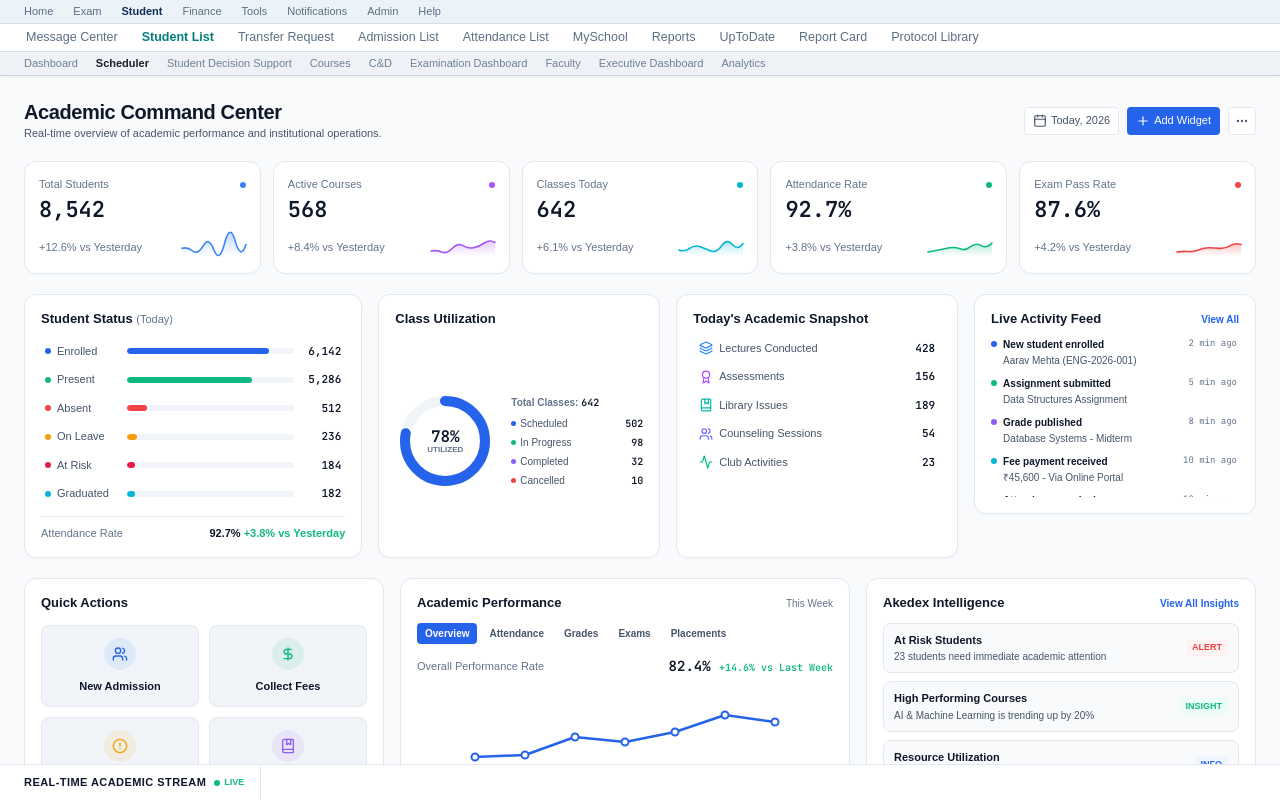
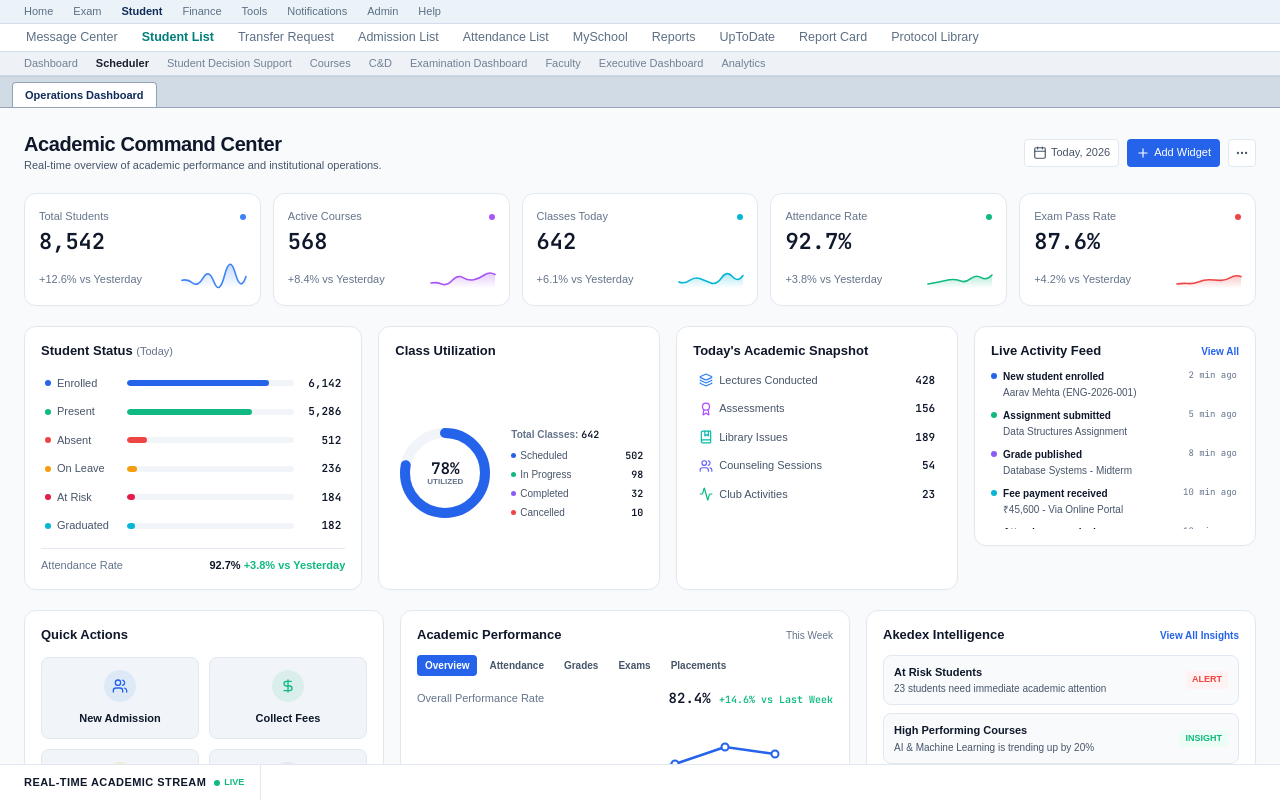
Before and after one commit to somraj-dev/akedex, a Next.js app in the folder frontend/: page / in a window 1280 px wide. Both pictures are taken after typing "Sample123" into the empty fields and a click on the button "OK". Built offline with nearby package versions, Linux system fonts and the light colour scheme.

Commit message:
feat: implement Chrome-style multiple workspace tabs bar

```diff
--- a/frontend/src/app/page.tsx
+++ b/frontend/src/app/page.tsx
@@ -5,6 +5,7 @@ import { useAppStore } from '@/lib/store';
 import { X } from 'lucide-react';
 import LoginScreen from '@/components/LoginScreen';
 import TopHeader from '@/components/TopHeader';
+import TabBar from '@/components/TabBar';
 import CommandBar from '@/components/CommandBar';
 import Dashboard from '@/components/Dashboard';
 import StudentExplorer from '@/components/StudentExplorer';
@@ -171,6 +172,9 @@ export default function Page() {
       {/* Unified 3-Row Professional Header */}
       <TopHeader />
 
+      {/* Chrome-style Workspace Tab Bar */}
+      <TabBar />
+
       {/* Dynamic Workspace Workspace View Area */}
       <main style={{
         flex: 1,
--- /dev/null
+++ b/frontend/src/components/TabBar.tsx
@@ -0,0 +1,112 @@
+'use client';
+
+import React from 'react';
+import { useAppStore } from '@/lib/store';
+import { X } from 'lucide-react';
+
+export default function TabBar() {
+  const { tabs, activeTabId, setActiveTab, closeTab } = useAppStore();
+
+  return (
+    <div style={{
+      height: '32px',
+      backgroundColor: '#d0dbe5', // Retro gray-blue tab bar background
+      borderBottom: '1px solid #94a3b8',
+      display: 'flex',
+      alignItems: 'flex-end',
+      paddingLeft: '12px',
+      paddingRight: '12px',
+      gap: '4px',
+      userSelect: 'none',
+      overflowX: 'auto',
+      scrollbarWidth: 'none', // Hide default scrollbars
+    }}>
+      <style>{`
+        /* Hide scrollbar for Chrome, Safari and Opera */
+        .tab-bar-container::-webkit-scrollbar {
+          display: none;
+        }
+      `}</style>
+      {tabs.map((tab) => {
+        const isActive = tab.id === activeTabId;
+        return (
+          <div
+            key={tab.id}
+            onClick={() => setActiveTab(tab.id)}
+            style={{
+              height: '26px',
+              display: 'flex',
+              alignItems: 'center',
+              gap: '8px',
+              paddingLeft: '12px',
+              paddingRight: '12px',
+              backgroundColor: isActive ? '#ffffff' : '#b0c4de', // Active is white, inactive is steel blue
+              color: isActive ? '#0f2c59' : '#334155', // Active is deep navy, inactive is slate
+              border: '1px solid #94a3b8',
+              borderBottom: isActive ? '1px solid #ffffff' : '1px solid #94a3b8',
+              borderRadius: '4px 4px 0 0',
+              fontSize: '11px',
+              fontWeight: isActive ? 'bold' : 'normal',
+              cursor: 'pointer',
+              position: 'relative',
+              zIndex: isActive ? 2 : 1,
+              transform: isActive ? 'translateY(1px)' : 'none',
+              maxWidth: '180px',
+              minWidth: '80px',
+              whiteSpace: 'nowrap',
+              transition: 'background-color 0.15s ease, color 0.15s ease',
+            }}
+            onMouseEnter={(e) => {
+              if (!isActive) {
+                e.currentTarget.style.backgroundColor = '#c5d3e8';
+              }
+            }}
+            onMouseLeave={(e) => {
+              if (!isActive) {
+                e.currentTarget.style.backgroundColor = '#b0c4de';
+              }
+            }}
+          >
+            <span style={{
+              overflow: 'hidden',
+              textOverflow: 'ellipsis',
+              flex: 1
+            }}>
+              {tab.label}
+            </span>
+            {tab.closable !== false && (
+              <button
+                onClick={(e) => {
+                  e.stopPropagation();
+                  closeTab(tab.id);
+                }}
+                style={{
+                  background: 'transparent',
+                  border: 'none',
+                  color: isActive ? '#94a3b8' : '#778899',
+                  cursor: 'pointer',
+                  display: 'flex',
+                  alignItems: 'center',
+                  justifyContent: 'center',
+                  padding: '2px',
+                  borderRadius: '50%',
+                  transition: 'background-color 0.15s, color 0.15s',
+                }}
+                onMouseEnter={(e) => {
+                  e.currentTarget.style.backgroundColor = '#ffcccb';
+                  e.currentTarget.style.color = '#ff0000';
+                }}
+                onMouseLeave={(e) => {
+                  e.currentTarget.style.backgroundColor = 'transparent';
+                  e.currentTarget.style.color = isActive ? '#94a3b8' : '#778899';
+                }}
+              >
+                <X size={10} />
+              </button>
+            )}
+          </div>
+        );
+      })}
+    </div>
+  );
+}
```
